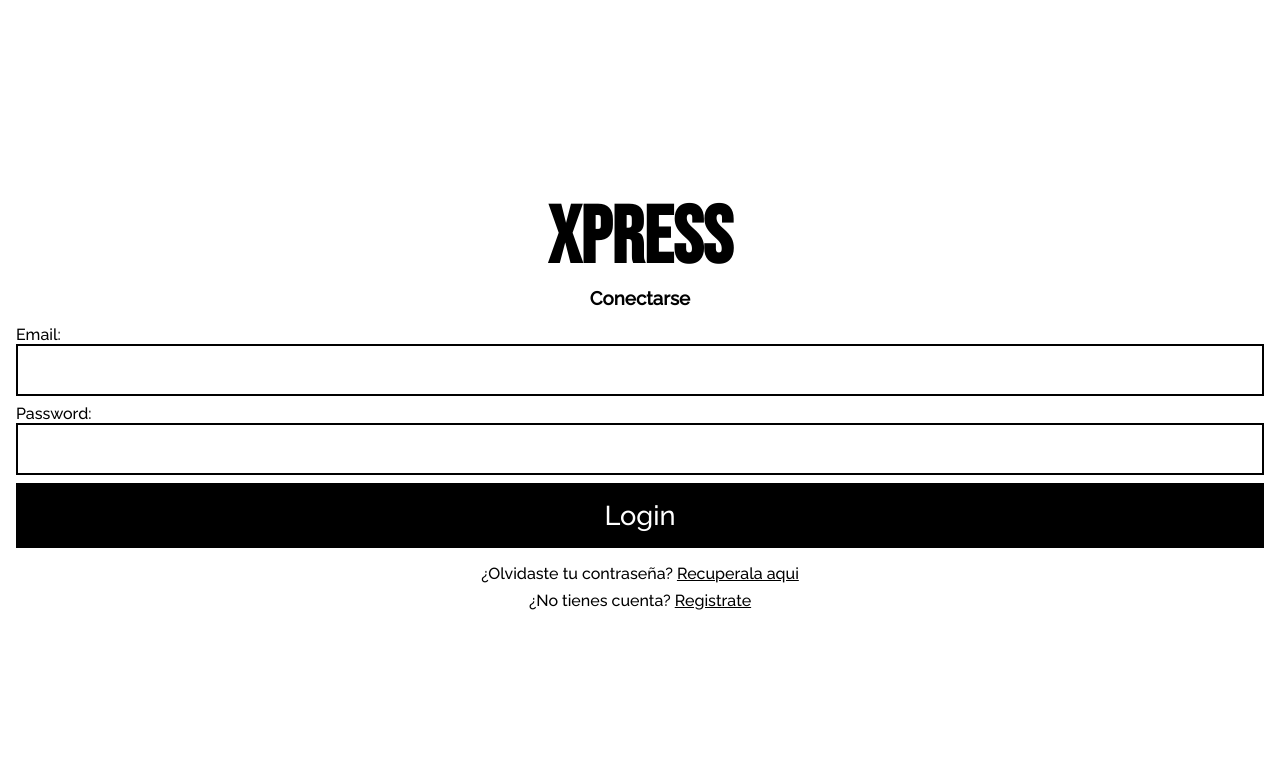
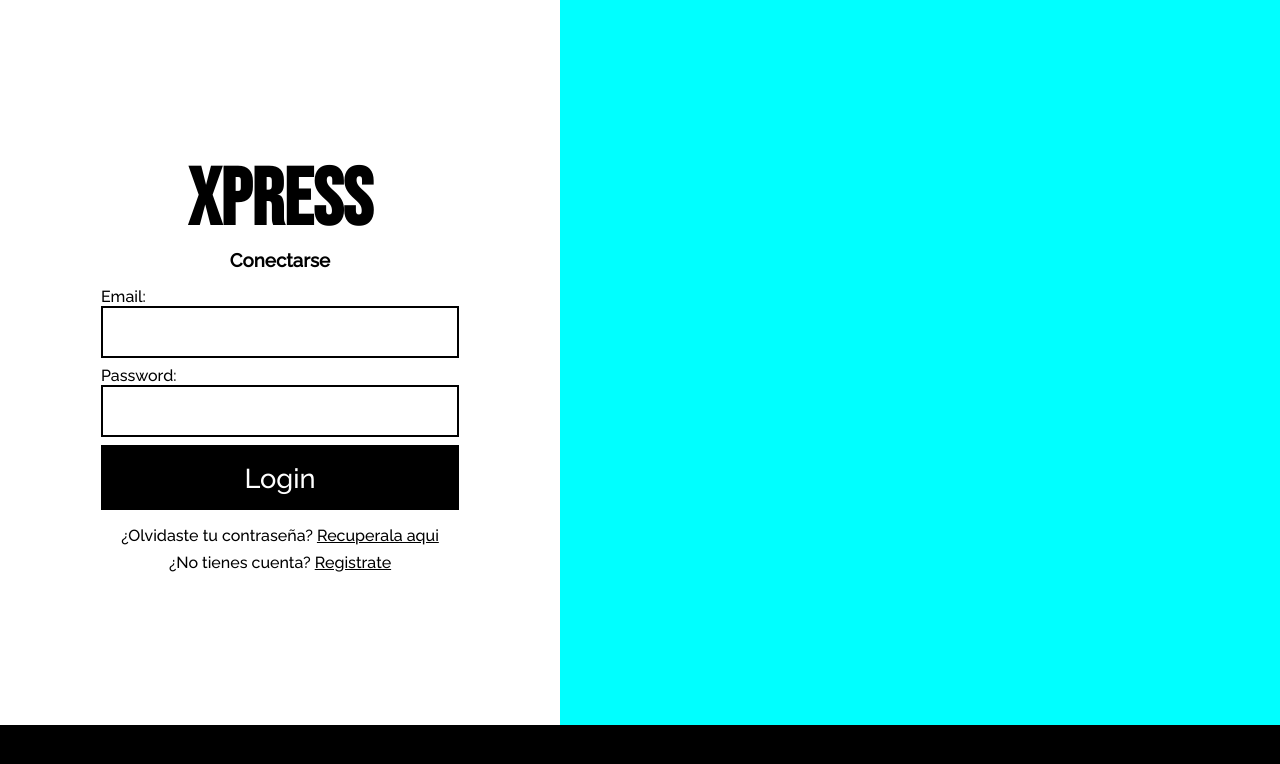
Before and after one commit to FranciscoMansilla/sneaker-client, a React (Create React App) app: page /login in a window 1280 px wide. Shown: the top 764 px of the page. Built offline with nearby package versions, Linux system fonts and the light colour scheme.

Commit message:
refactor layout register and login

```diff
--- a/src/components/views/Login.tsx
+++ b/src/components/views/Login.tsx
@@ -13,6 +13,7 @@ const Login = () => {
   }
   return(
     <div className='login_container'>
+      <div className='column_1'>
         <form className='login_form' onSubmit={handleLogin}>
           <h1>Xpress</h1>
           <h3>Conectarse</h3>
@@ -25,6 +26,12 @@ const Login = () => {
           <div>¿No tienes cuenta? <Link to='/register' >Registrate</Link></div>
         </form>
       </div>
+      <div className='column_2'>
+
+      </div>
+      <div className='footer_login'></div>
+
+    </div>
   )
 }
 export default Login
--- a/src/components/views/Register.tsx
+++ b/src/components/views/Register.tsx
@@ -16,6 +16,7 @@ const Register = () => {
   }
   return(
     <div className='login_container'>
+      <div className='column_1'>
         <form className='login_form' onSubmit={handleLogin}>
           <h1>Xpress</h1>
           <h3>Registrarse</h3>
@@ -31,6 +32,11 @@ const Register = () => {
           <div>¿Ya tienes cuenta? <Link to='/login' >Inicia sesión</Link></div>
         </form>
       </div>
+      <div className='column_2'>
+
+      </div>
+      <div className='footer_login'></div>
+    </div>
   )
 }
 export default Register
--- a/src/scss/components/Login.scss
+++ b/src/scss/components/Login.scss
@@ -3,15 +3,41 @@
   // grid-template-columns: 1fr 1080px 1fr;
   // grid-template-rows: repeat(3, 1fr);
   height: 100vh;
+  display: grid;
+  grid-template-columns: 1fr;
+  grid-template-rows: 1fr 75px;
+  @media(min-width: 1140px){
+    grid-template-columns: 1fr 720px;
+  }
+}
+.footer_login{
+  grid-column: 1 / 3;
+  grid-row: 2 / 3;
+  background-color: black;
+}
+.column_1{
+  grid-column: 1 / 2;
+  grid-row: 1 / 2;
+  display: flex;
+  justify-content: center;
+  align-items: center;
+}
+.column_2{
+  grid-column: 2 / 3;
+  grid-row: 1 / 2;
+  background-color: aqua;
+  width: 100%;
+  height: 100%;
 }
 .login_form{
-  // grid-column: 2 / 3;
-  // grid-row: 5 / 2;
   display: flex;
   flex-direction: column;
   align-items: center;
   justify-content: center;
   height: 100%;
+  @media(min-width: 390px){
+    width: 390px;
+  }
   padding: 1rem;
   input, label{
     width: 100%;
```
Lines whose indentation alone changed are shown as unchanged.
